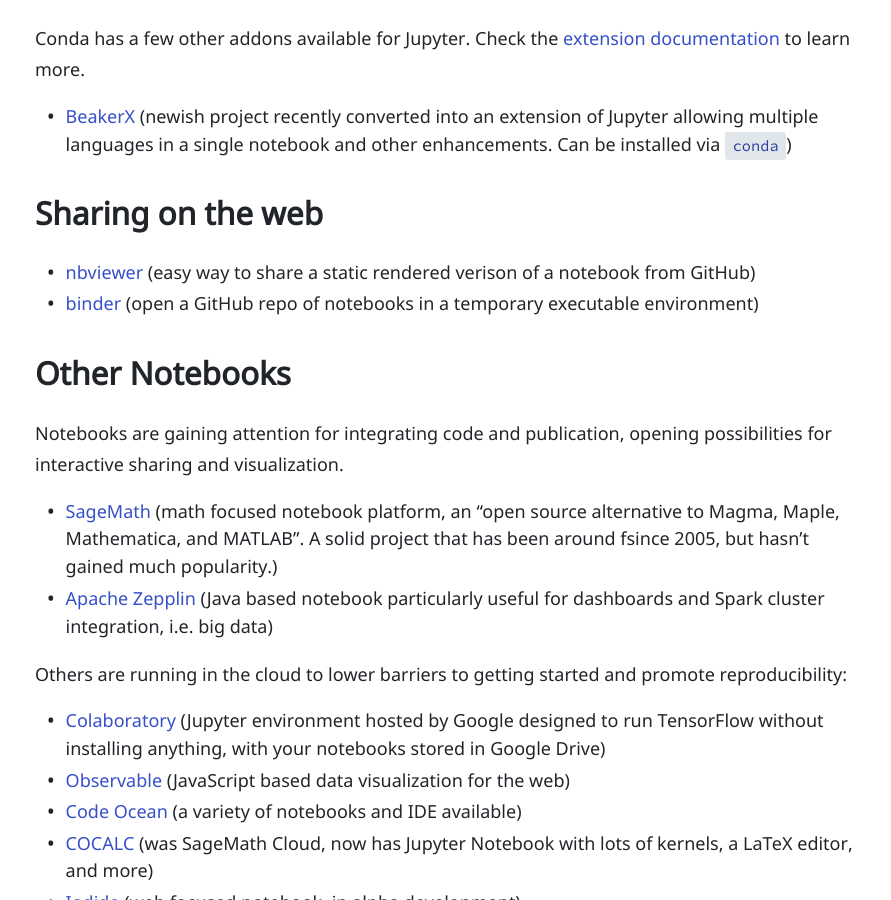
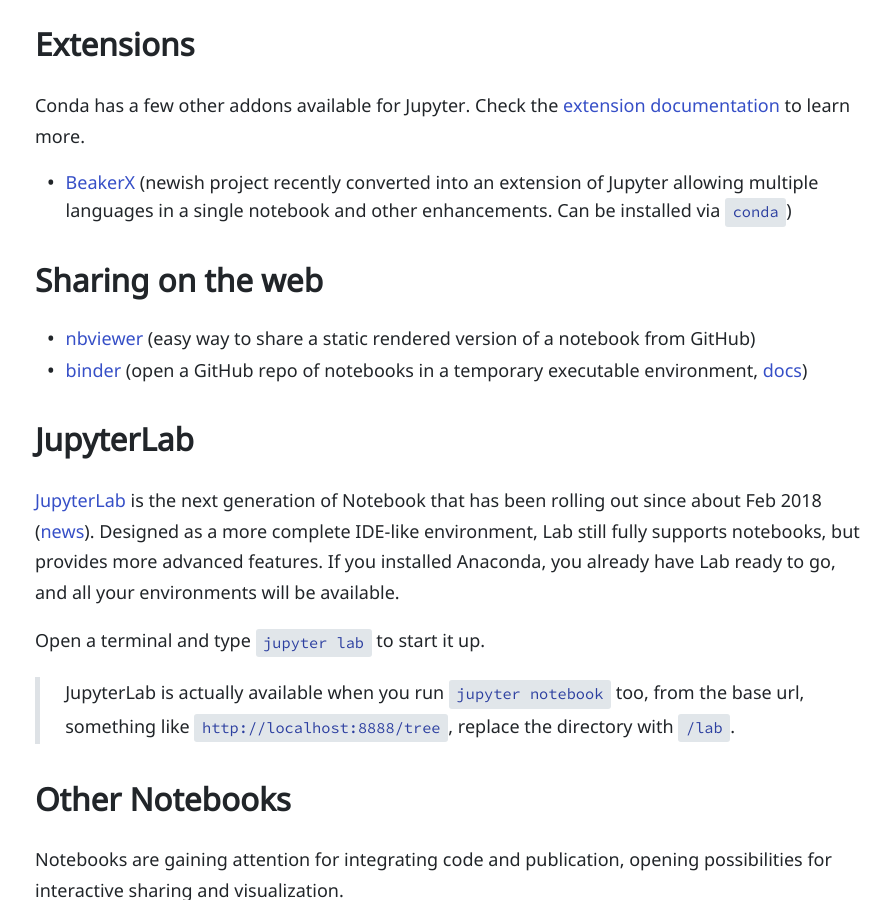
Before and after one commit to evanwill/_drafts, a Jekyll site: the page built from _notes/dual-python-notebook.md, in a window 1280 px wide and 900 px high, scrolled down 1984 px. Shown: the whole window, without its empty margins (191-1082 px from the left). Built offline with Jekyll 4.4.1, drawn with Linux system fonts in a browser that asks for light colours; some of the changed text lies outside the part shown.

Commit message:
add jupyter lab

```diff
--- a/_notes/dual-python-notebook.md
+++ b/_notes/dual-python-notebook.md
@@ -5,8 +5,11 @@
 date: 2019-01-06
 ---
 
-[Jupyter Notebook](http://jupyter.org/) is a great tool for teaching code and exploratory, iterative coding.
-It was originally developed for [Python](https://www.python.org), but it now supports [kernels for many languages](https://github.com/jupyter/jupyter/wiki/Jupyter-kernels).
+[Jupyter](http://jupyter.org/) / Jupyter Notebook is a great tool for teaching code and exploratory, iterative coding.
+
+You can quickly demo it online at [Try Jupyter](https://jupyter.org/try)!
+
+Jupyter was originally developed for [Python](https://www.python.org), but it now supports [kernels for many languages](https://github.com/jupyter/jupyter/wiki/Jupyter-kernels).
 With multiple kernels installed, you will be given a choice to launch notebooks using any of those languages.
 Thus, Notebook becomes even more useful with both Python 2 and 3 installed (keep in mind [Python 3 is current, 2 is legacy](https://wiki.python.org/moin/Python2orPython3)).
 And you may as well add [R](https://www.r-project.org/) while you're at it!
@@ -64,8 +67,18 @@
 
 ## Sharing on the web
 
-- [nbviewer](https://nbviewer.jupyter.org/) (easy way to share a static rendered verison of a notebook from GitHub)
-- [binder](https://mybinder.org/) (open a GitHub repo of notebooks in a temporary executable environment)
+- [nbviewer](https://nbviewer.jupyter.org/) (easy way to share a static rendered version of a notebook from GitHub)
+- [binder](https://mybinder.org/) (open a GitHub repo of notebooks in a temporary executable environment, [docs](https://mybinder.readthedocs.io/en/latest/))
+
+## JupyterLab
+
+[JupyterLab](https://jupyterlab.readthedocs.io/en/stable/index.html) is the next generation of Notebook that has been rolling out since about Feb 2018 ([news](https://blog.jupyter.org/jupyterlab-is-ready-for-users-5a6f039b8906)).
+Designed as a more complete IDE-like environment, Lab still fully supports notebooks, but provides more advanced features.
+If you installed Anaconda, you already have Lab ready to go, and all your environments will be available.
+
+Open a terminal and type `jupyter lab` to start it up.
+
+> JupyterLab is actually available when you run `jupyter notebook` too, from the base url, something like `http://localhost:8888/tree`, replace the directory with `/lab`.
 
 ## Other Notebooks
 
```
